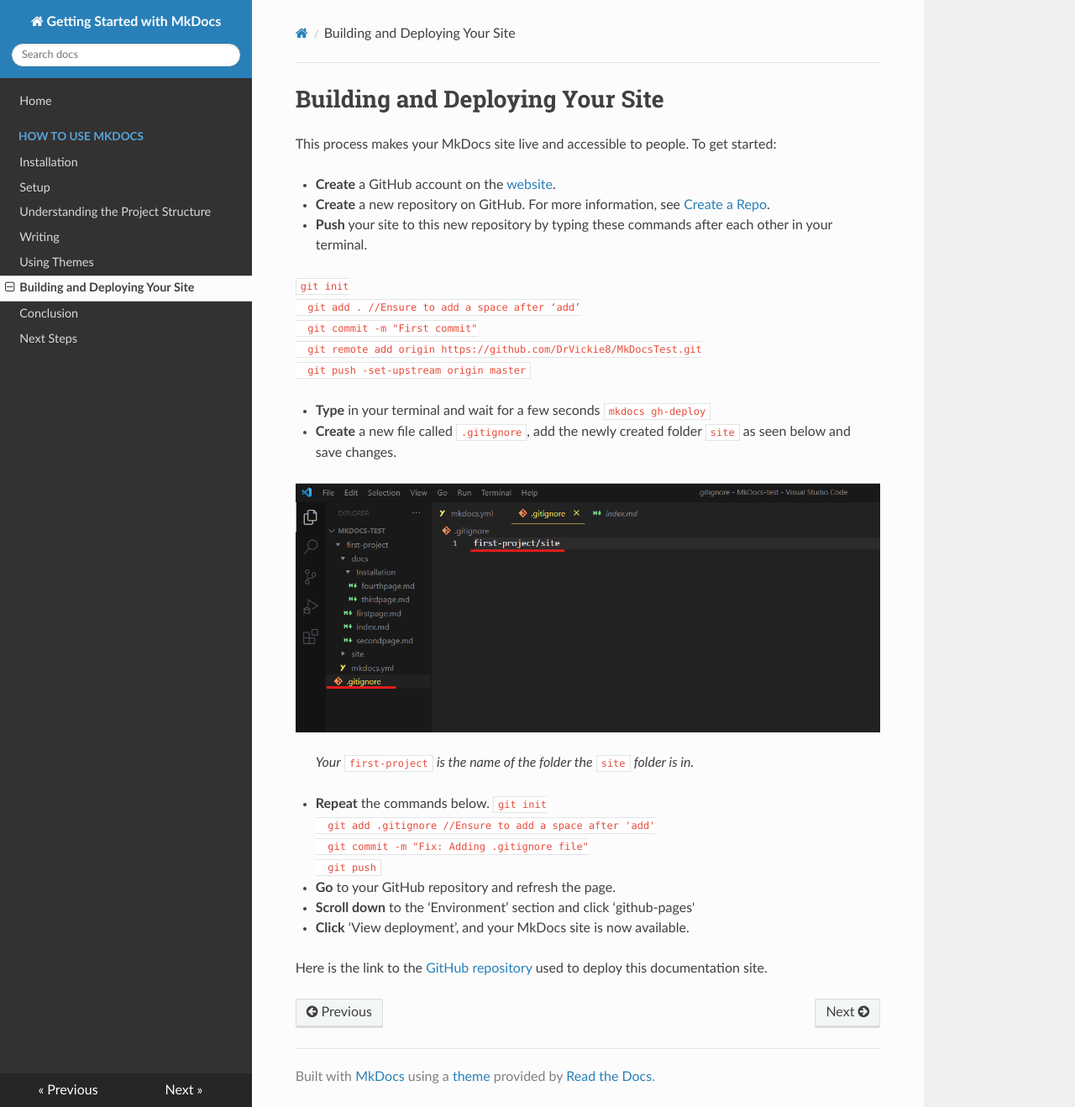
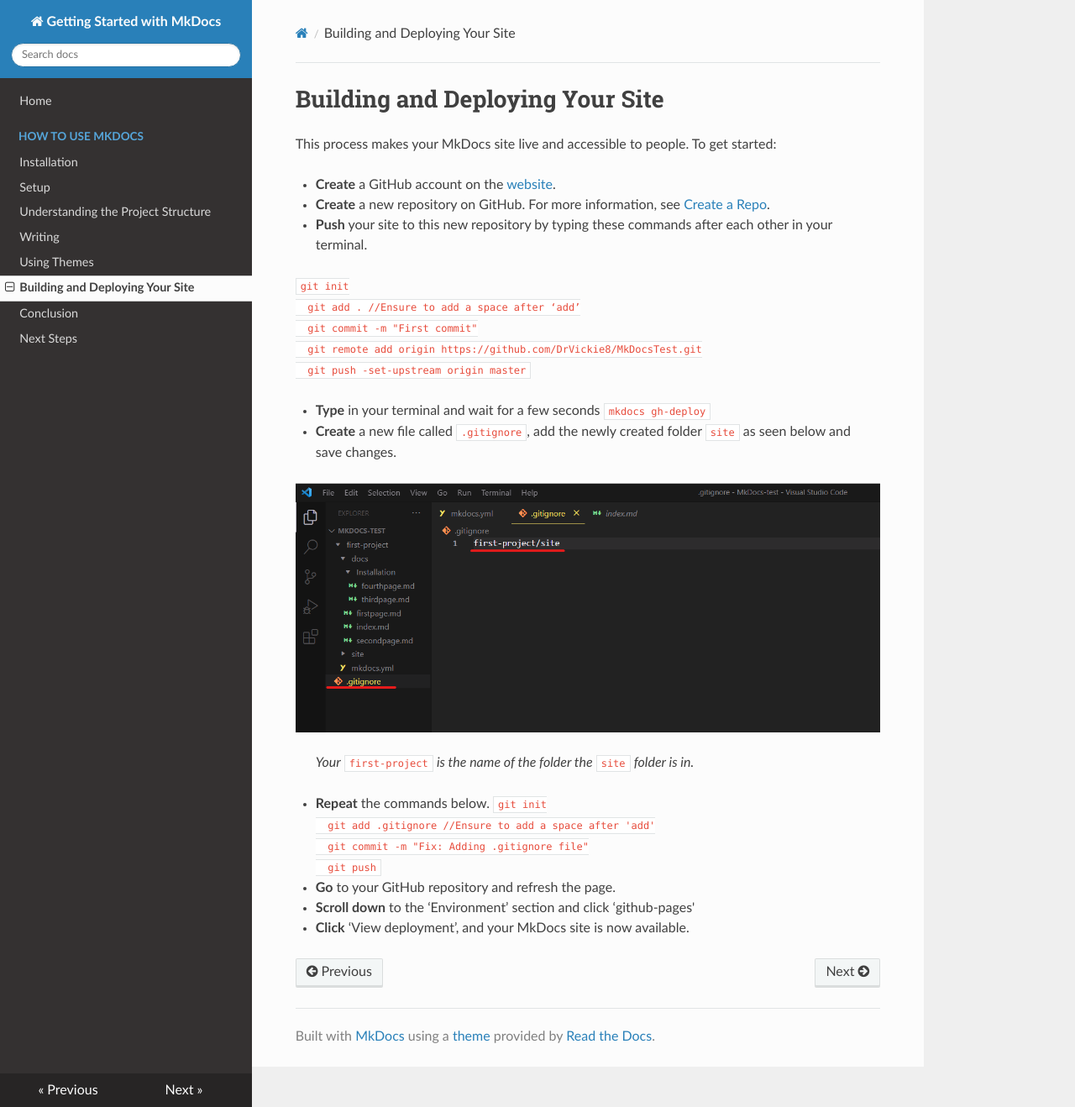
Before and after one commit to DrVickie8/Getting-Started-with-MkDocs, an MkDocs documentation site: the page built from docs/deploy.md, in a window 1280 px wide and 1318 px high. Shown: the whole window at 84% size. Built offline with MkDocs 1.6.1, drawn with Linux system fonts in a browser that asks for light colours; nearby versions of some CDN libraries.

Commit message:
Fix: Deleting the last paragraph

```diff
--- a/docs/deploy.md
+++ b/docs/deploy.md
@@ -34,5 +34,3 @@
 - **Go** to your GitHub repository and refresh the page.
 - **Scroll down** to the ‘Environment’ section and click ‘github-pages'
 - **Click** ‘View deployment’, and your MkDocs site is now available.
-
-Here is the link to the [GitHub repository](https://github.com/DrVickie8/Getting-Started-with-MkDocs) used to deploy this documentation site.
```
